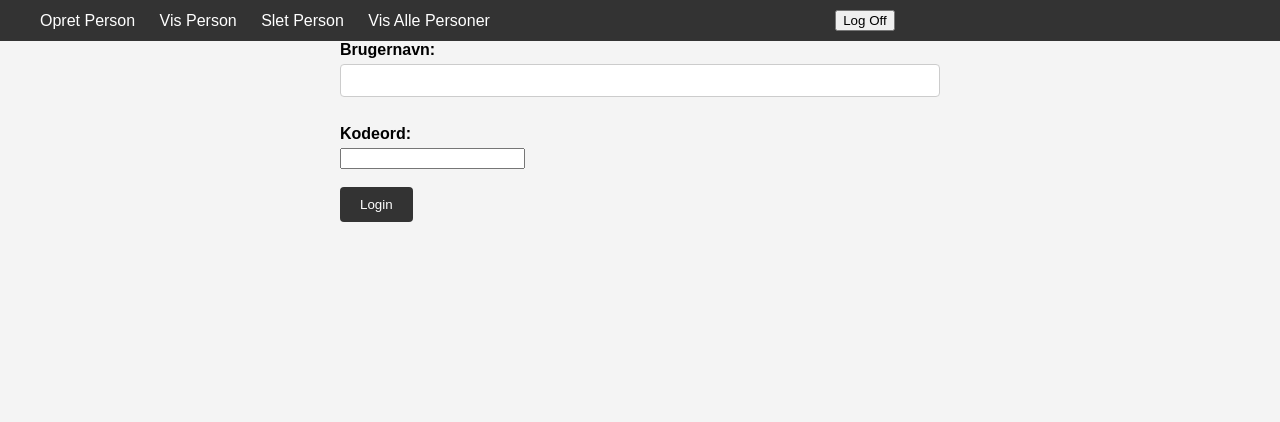
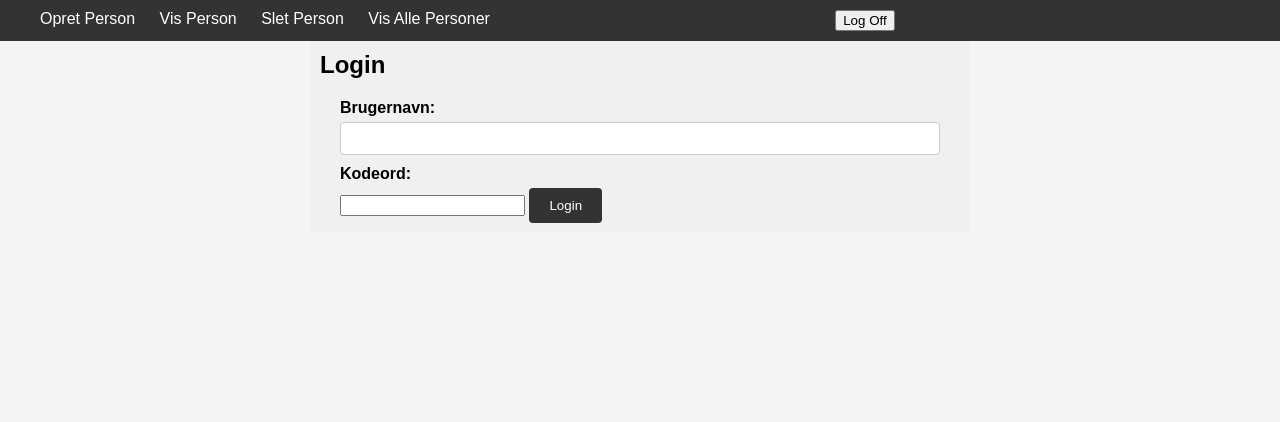
Before and after one commit to PickmansGitHubGallery/Heirloom, a PHP site: page /UI/logIndSide.php in a window 1280 px wide. Shown: the top 422 px of the page. Run offline with PHP 8.4, Linux system fonts and the light colour scheme.

Commit message:
Jeg har ændret div til section og article i index og global

```diff
--- a/Global/footer.php
+++ b/Global/footer.php
@@ -1,6 +1,6 @@
 <html>
 <footer>
-  <section class="footerSection">
+  <section class="footer">
     <p>&copy; <?php echo date("Y"); ?> Your Website. All rights reserved.</p>
   </section>
 </footer>
--- a/Global/navbar.php
+++ b/Global/navbar.php
@@ -1,6 +1,6 @@
 <html>
 <nav class="navbar">
-    <div class="container">
+    <section class="navbar-container">
         <ul class="nav-links">
             <li><a href="../UI/opretPersonSide.php">Opret Person</a></li>
             <li><a href="../UI/visPerson.php">Vis Person</a></li>
@@ -8,8 +8,8 @@
             <li><a href="../UI/visAllePersoner.php">Vis Alle Personer</a></li>
         </ul>
         <form method="post" action="<?php echo $_SERVER['PHP_SELF']; ?>" class="logout-form">
-    <button type="submit" name="logout" class="logout-btn">Log Off</button>
-  </form>
-    </div>
+        <button type="submit" name="logout" class="logout-btn">Log Off</button>
+        </form>
+    </section>
 </nav>
 </html>
--- a/UI/logIndSide.php
+++ b/UI/logIndSide.php
@@ -7,16 +7,16 @@ include '../Global/footer.php';
 
 <html>
 <body>
+  <section class="login">
+    <h1>Login</h1>
   <form action="../Logik/logindLogik.php" method="POST">
     <label for="uname">Brugernavn:</label>
     <input name="username" id="uname" type="text"></input>
-    <br><br>
     <label for="passw">Kodeord:</label>
     <input name="password" id="passw" type="password"></input>
-    <br><br>
     <input value="Login" type="submit"></input>
   </form>
-  <br>
+  </section>
 </body>
 
 </html>
--- a/style.css
+++ b/style.css
@@ -4,7 +4,13 @@ body {
   padding: 0;
   background-color: #f4f4f4;
 }
+.login{
 
+  margin: 0 auto;
+  width: 50%;
+  padding: 10px;
+  background-color: #f0f0f0;
+}
 .container {
   max-width: 800px;
   margin: 0 auto;
@@ -62,17 +68,13 @@ th {
   color: #fff;
 }
 
-.container {
+.navbar-container {
   max-width: 1200px;
   margin: 0 auto;
   padding: 10px 20px;
   display: flex;
   justify-content: space-between;
-  align-items: center;
-}
-
-.logo {
-  font-size: 24px;
+  align-items: right;
 }
 
 .nav-links {
@@ -148,15 +150,11 @@ form input[type="submit"] {
 form input[type="submit"]:hover {
   background-color: #444;
 }
-.VelkomstSide {
+.velkomst-side {
   text-align: center;
 }
 
-.VelkomstSide .center-content {
+.velkomst-side velkomst-side-tekst {
   display: inline-block;
   text-align: center;
 }
-.fjernPerson {
-  text-align: center;
-  color: red;
-}
```
Also changed, not shown: index.php (+6 -6 lines).
